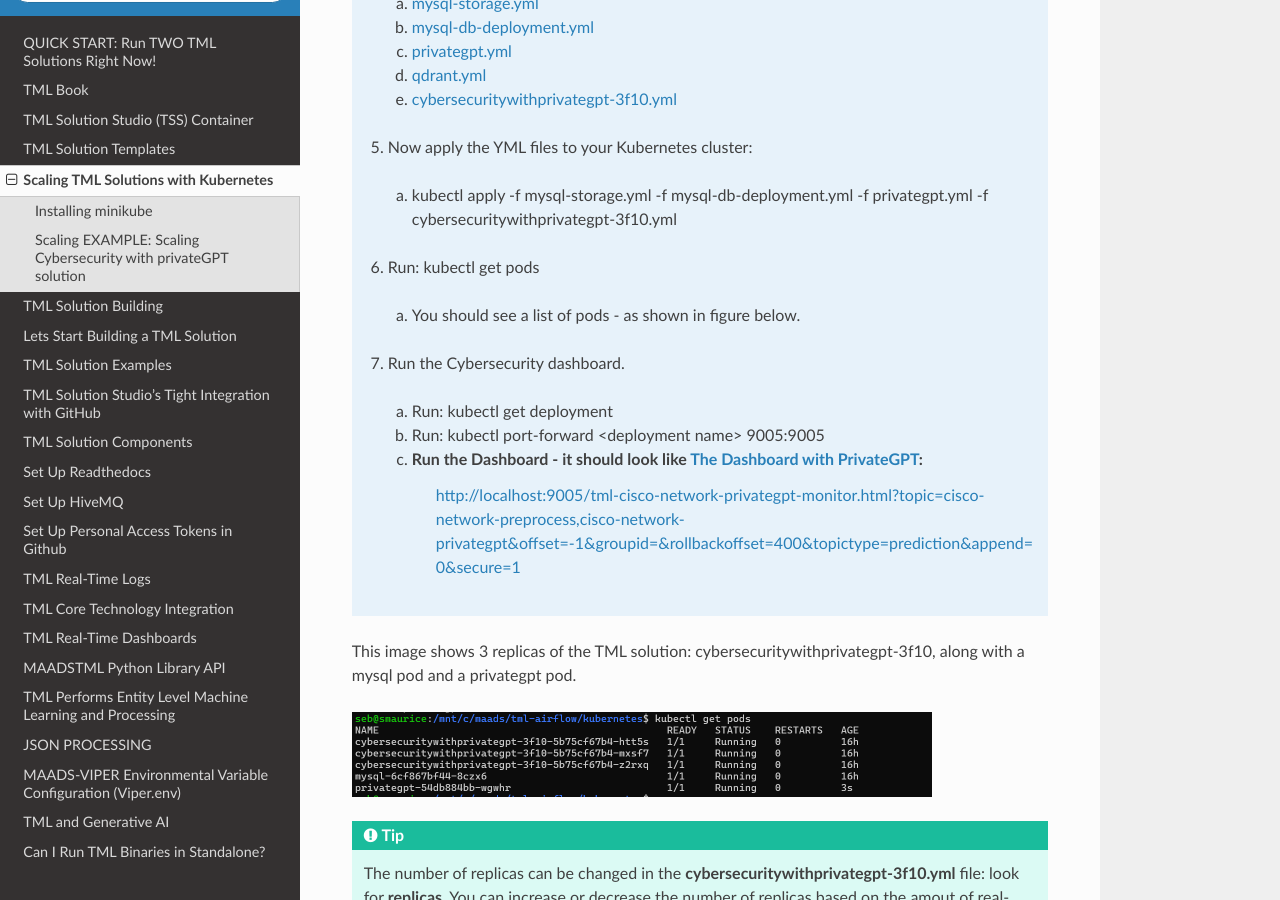
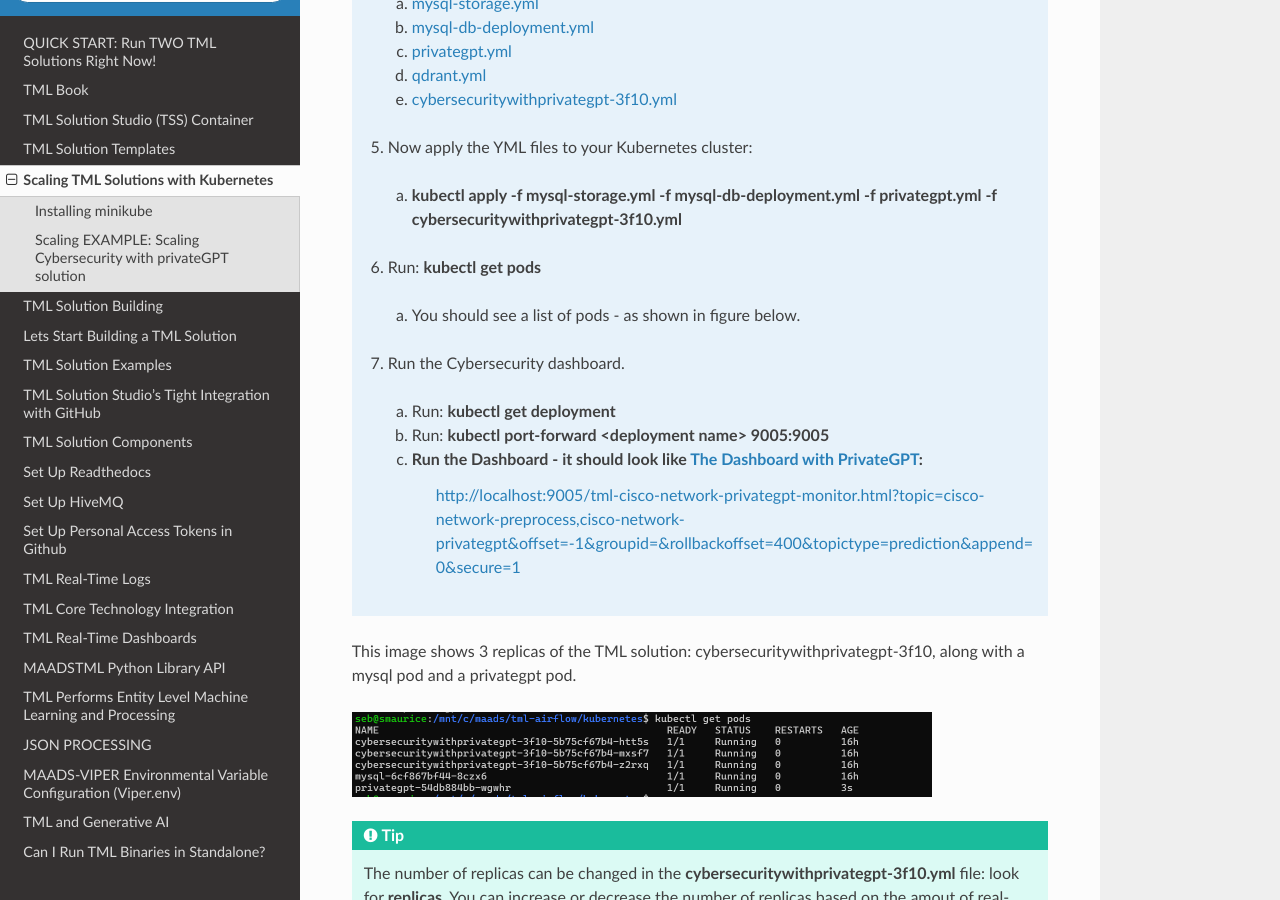
Before and after one commit to smaurice101/readthedocs, a Sphinx documentation site: the page built from docs/source/kube.rst, in a window 1280 px wide and 900 px high, scrolled down 3565 px. Built offline with Sphinx 7.4.7 and the Read the Docs theme 3.1.0, drawn with Linux system fonts in a browser that asks for light colours.

```diff
--- a/docs/source/kube.rst
+++ b/docs/source/kube.rst
@@ -120,12 +120,12 @@ To show how simple it is to scale TML solutions in kubernetes, we will scale :re
      d. `qdrant.yml <https://cybersecuritywithprivategpt-3f10.readthedocs.io/en/latest/kube.html#qdrant-yml>`_
      e. `cybersecuritywithprivategpt-3f10.yml <https://cybersecuritywithprivategpt-3f10.readthedocs.io/en/latest/kube.html#cybersecuritywithprivategpt-3f10-yml>`_
    5. Now apply the YML files to your Kubernetes cluster:
-     a. kubectl apply -f mysql-storage.yml -f mysql-db-deployment.yml -f privategpt.yml -f cybersecuritywithprivategpt-3f10.yml
-   6. Run: kubectl get pods
+     a. **kubectl apply -f mysql-storage.yml -f mysql-db-deployment.yml -f privategpt.yml -f cybersecuritywithprivategpt-3f10.yml**
+   6. Run: **kubectl get pods**
      a. You should see a list of pods - as shown in figure below.
    7. Run the Cybersecurity dashboard.
-     a. Run: kubectl get deployment
-     b. Run: kubectl port-forward <deployment name> 9005:9005
+     a. Run: **kubectl get deployment**
+     b. Run: **kubectl port-forward <deployment name> 9005:9005**
      c. Run the Dashboard - it should look like :ref:`The Dashboard with PrivateGPT`:
          `http://localhost:9005/tml-cisco-network-privategpt-monitor.html?topic=cisco-network-preprocess,cisco-network-
          privategpt&offset=-1&groupid=&rollbackoffset=400&topictype=prediction&append=0&secure=1 <http://localhost:9005/tml-cisco-network-privategpt-monitor.html?topic=cisco-network-preprocess,cisco-network-
```
